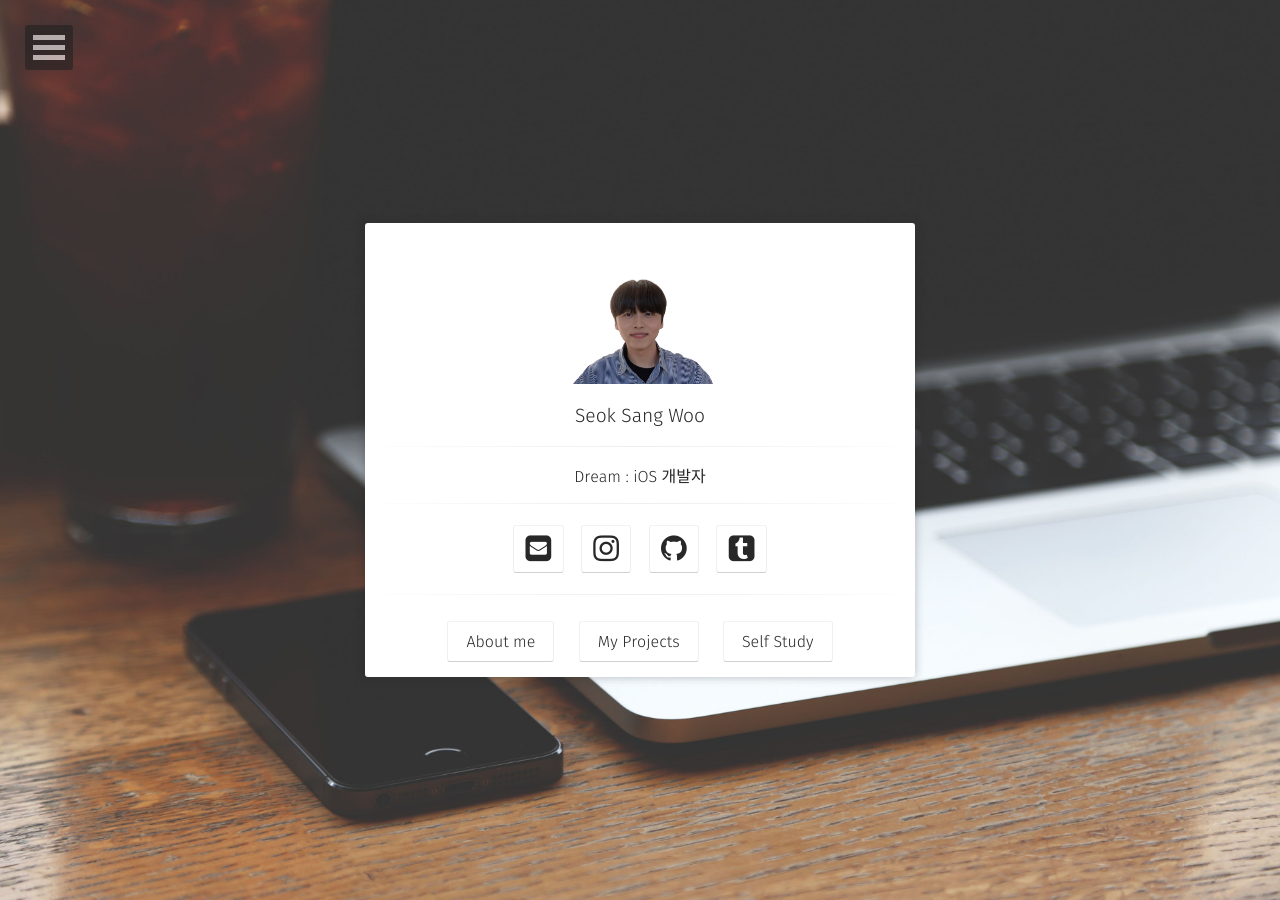
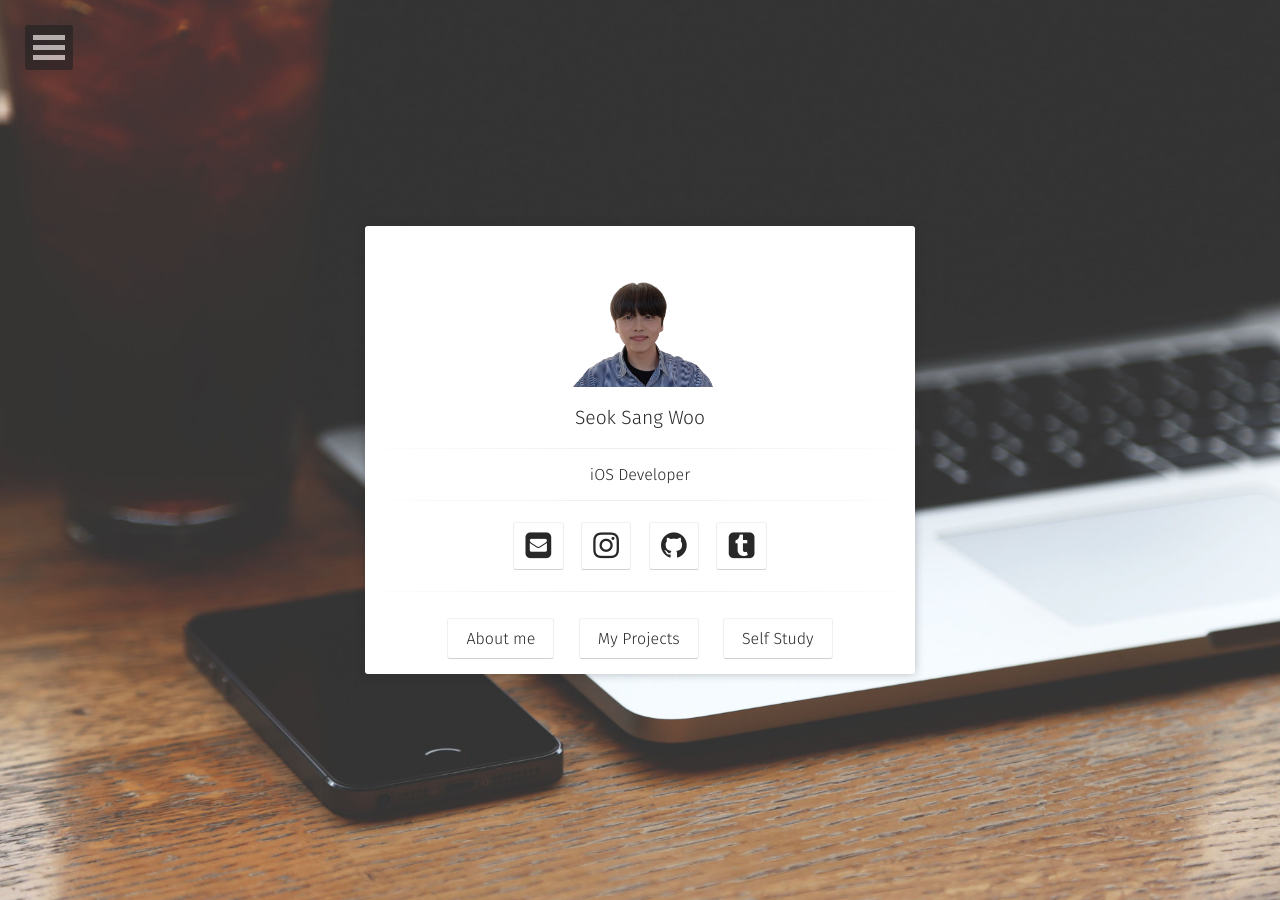
Before and after one commit to sangwoo24/sangwoo24.github.io, a Jekyll site: the page built from index.html, in a window 1280 px wide. Built offline with Jekyll 4.4.1, drawn with Linux system fonts in a browser that asks for light colours; some web fonts are replaced.

Commit message:
Update _config.yml

```diff
--- a/_config.yml
+++ b/_config.yml
@@ -1,6 +1,6 @@
 # Site
 title:              Seok Sang Woo
-bio:                'Dream : iOS 개발자'
+bio:                'iOS Developer'
 description:        "죽어도 1일 1커밋"
 reading_time:       true
 words_per_minute:   200
```
